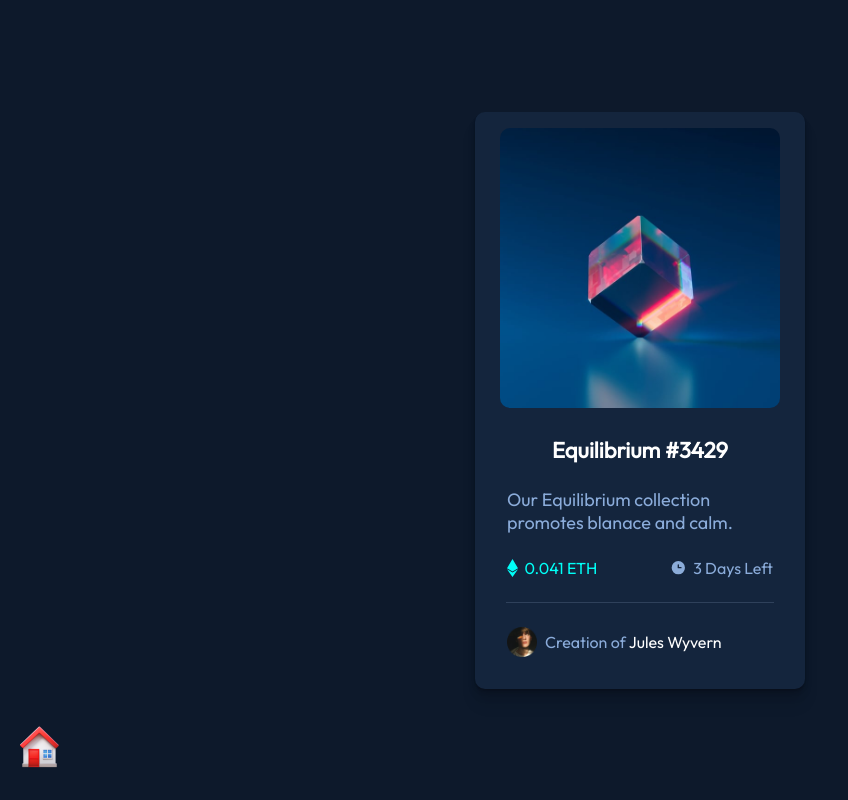
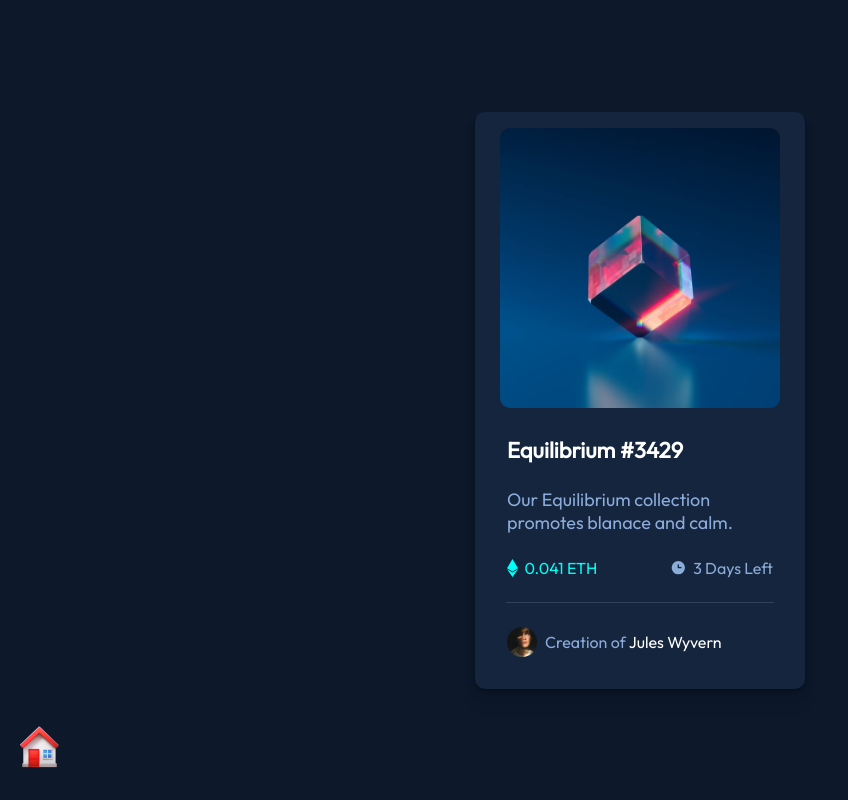
Before and after one commit to Moustafa-H/frontend-mentor-components, a Next.js app: page /nft-preview-card in a window 1280 px wide. Shown: the whole page, without its empty margins (0-848 px from the left). Built offline with nearby package versions, Linux system fonts and the light colour scheme.

Commit message:
button width

```diff
--- a/app/nft-preview-card/nft-preview-card.module.css
+++ b/app/nft-preview-card/nft-preview-card.module.css
@@ -63,10 +63,10 @@
 
 .h1 {
     font-size: 22px;
-    padding: 0 1rem;
+    margin-left: 1rem;
     cursor: pointer;
-    width: 100%;
     font-weight: 600;
+    align-self: flex-start;
 }
 
 .h1:hover {
@@ -75,7 +75,7 @@
 
 .p {
     font-size: 18px;
-    padding: 0 1rem;
+    margin-left: 1rem;
     color: hsl(215, 51%, 70%);
     font-weight: 300;
 }
--- a/app/nft-preview-card/page.tsx
+++ b/app/nft-preview-card/page.tsx
@@ -18,7 +18,7 @@ const NFTPreviewCard = () => {
             priority={true}
           />
         </div>
-        <Link href='/nft-preview-card'><h1 className={ styles.h1 }>Equilibrium #3429</h1></Link>
+        <h1 className={ styles.h1 }><Link href='/nft-preview-card'>Equilibrium #3429</Link></h1>
         <p className={ styles.p }>Our Equilibrium collection promotes blanace and calm.</p>
         <div className={ styles.infoContainer }>
           <div className={ styles.infoDiv }>
```
